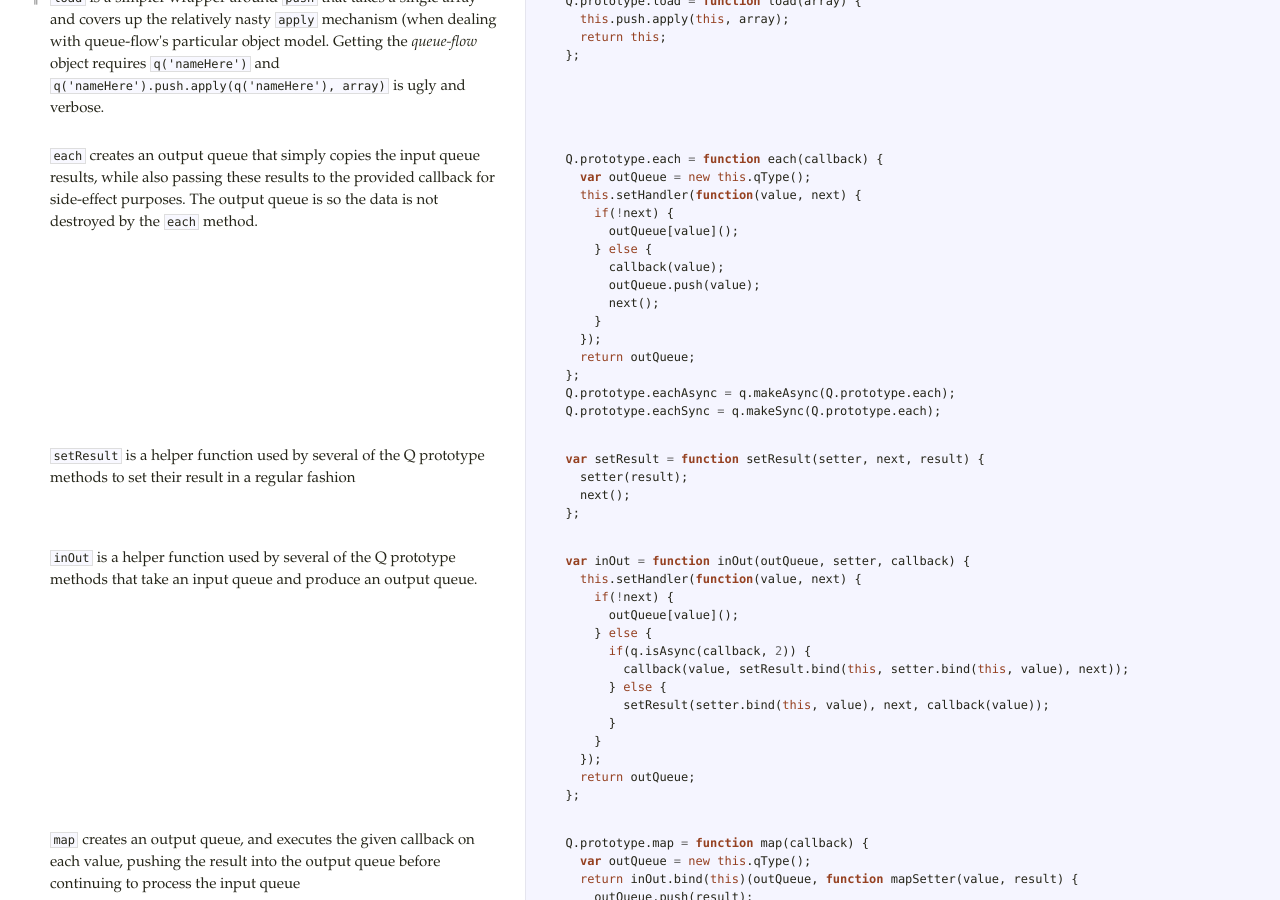
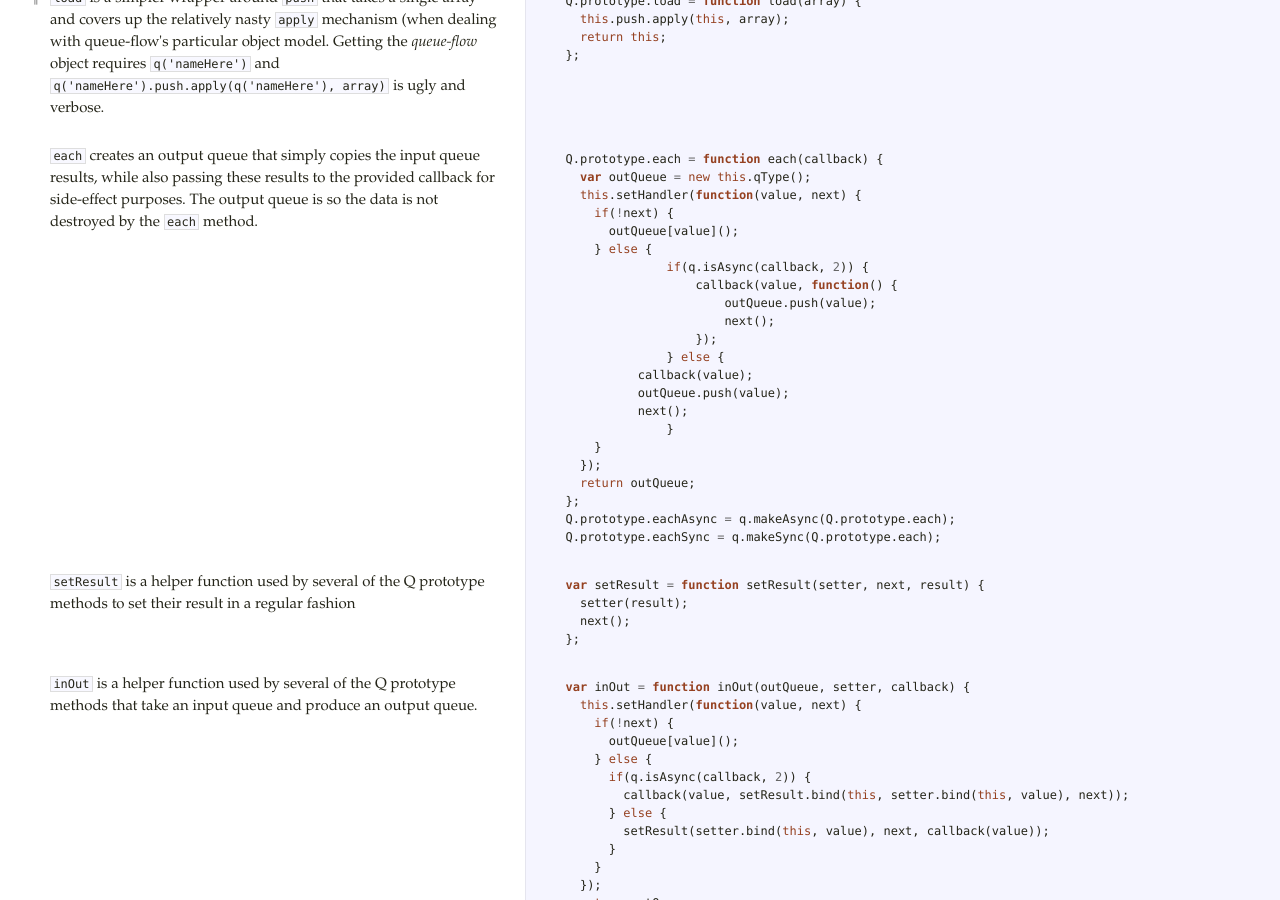
Before and after one commit to dfellis/queue-flow, a Jekyll site: the page docs/queue-flow.html, which Jekyll copies as it is, in a window 1280 px wide and 900 px high, scrolled down 5092 px. Built offline with Jekyll 4.4.1, drawn with Linux system fonts in a browser that asks for light colours; Markdown is read by kramdown in place of the engine named in the settings.

Commit message:
Automatic documentation for version 0.5.15

```diff
--- a/docs/queue-flow.html
+++ b/docs/queue-flow.html
@@ -213,9 +213,16 @@ method.</p>             </td>             <td class="code">               <div c
       <span class="k">if</span><span class="p">(</span><span class="o">!</span><span class="nx">next</span><span class="p">)</span> <span class="p">{</span>
         <span class="nx">outQueue</span><span class="p">[</span><span class="nx">value</span><span class="p">]();</span>
       <span class="p">}</span> <span class="k">else</span> <span class="p">{</span>
-        <span class="nx">callback</span><span class="p">(</span><span class="nx">value</span><span class="p">);</span>
-        <span class="nx">outQueue</span><span class="p">.</span><span class="nx">push</span><span class="p">(</span><span class="nx">value</span><span class="p">);</span>
-        <span class="nx">next</span><span class="p">();</span>
+                <span class="k">if</span><span class="p">(</span><span class="nx">q</span><span class="p">.</span><span class="nx">isAsync</span><span class="p">(</span><span class="nx">callback</span><span class="p">,</span> <span class="mi">2</span><span class="p">))</span> <span class="p">{</span>
+                    <span class="nx">callback</span><span class="p">(</span><span class="nx">value</span><span class="p">,</span> <span class="kd">function</span><span class="p">()</span> <span class="p">{</span>
+                        <span class="nx">outQueue</span><span class="p">.</span><span class="nx">push</span><span class="p">(</span><span class="nx">value</span><span class="p">);</span>
+                        <span class="nx">next</span><span class="p">();</span>
+                    <span class="p">});</span>
+                <span class="p">}</span> <span class="k">else</span> <span class="p">{</span>
+            <span class="nx">callback</span><span class="p">(</span><span class="nx">value</span><span class="p">);</span>
+            <span class="nx">outQueue</span><span class="p">.</span><span class="nx">push</span><span class="p">(</span><span class="nx">value</span><span class="p">);</span>
+            <span class="nx">next</span><span class="p">();</span>
+                <span class="p">}</span>
       <span class="p">}</span>
     <span class="p">});</span>
     <span class="k">return</span> <span class="nx">outQueue</span><span class="p">;</span>
```
